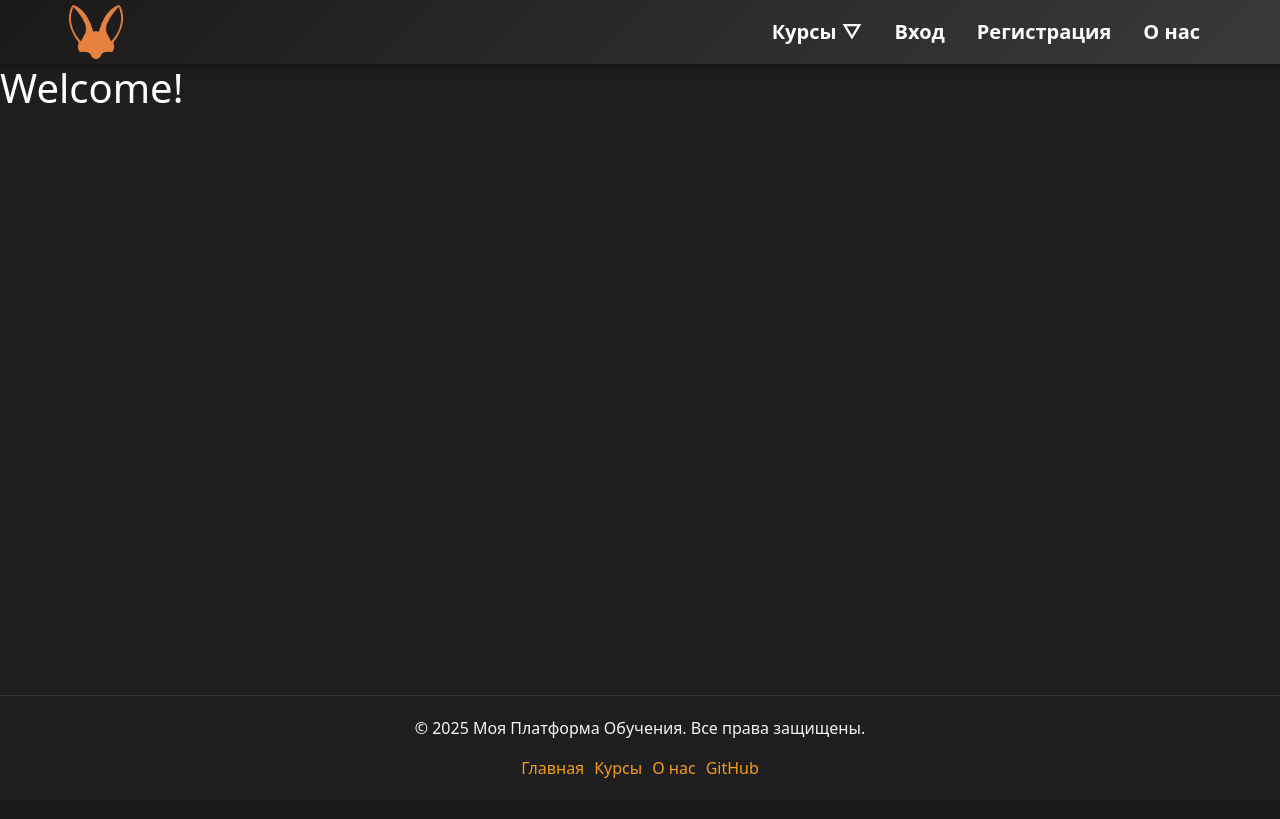
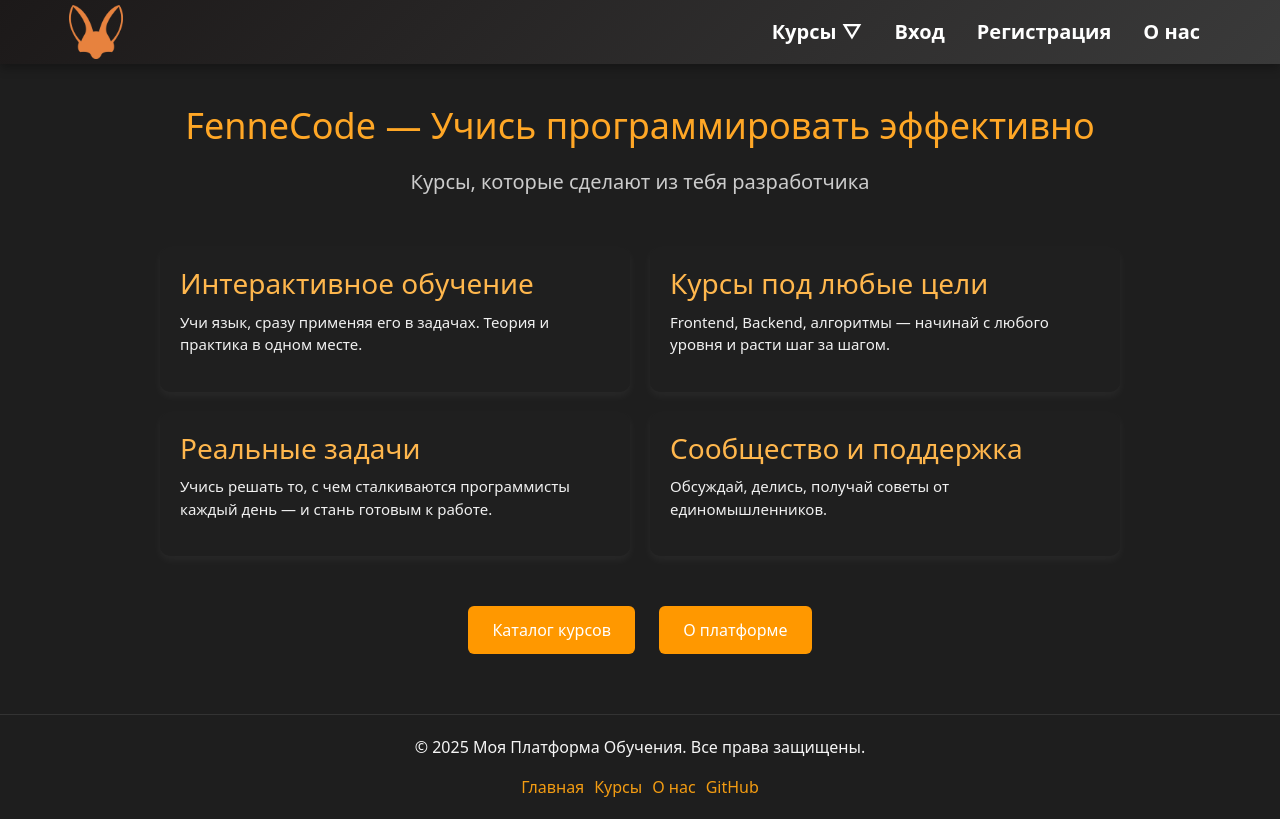
Before and after one commit to JustReika21/FenneCode, a Django app: page / in a window 1280 px wide. Before the commit the page ends 778 px from the top, so only its background shows below. Run offline with Django 5.2, Linux system fonts and the light colour scheme; parts of the project's set-up code (start-up, migrations or seed data) failed here and were passed over.

Commit message:
Add favicon Update main page Update courses and lessons styles

```diff
--- /dev/null
+++ b/static/css/core/index.css
@@ -0,0 +1,70 @@
+.homepage-wrapper {
+    max-width: 1000px;
+    margin: 0 auto;
+    padding: 40px 20px;
+    color: #f0f0f0;
+}
+
+.hero-section {
+    text-align: center;
+    margin-bottom: 50px;
+}
+
+.hero-title {
+    font-size: 36px;
+    color: #ffa726;
+    margin-bottom: 20px;
+}
+
+.hero-subtitle {
+    font-size: 20px;
+    color: #cccccc;
+}
+
+.features {
+    display: flex;
+    flex-wrap: wrap;
+    justify-content: space-between;
+    gap: 20px;
+    margin-bottom: 40px;
+}
+
+.feature-card {
+    background-color: #1f1f1f;
+    padding: 20px;
+    border-radius: 10px;
+    flex: 1 1 45%;
+    box-shadow: 0px 4px 10px rgba(255, 255, 255, 0.05);
+}
+
+.feature-card h3 {
+    color: #ffb74d;
+    margin-bottom: 10px;
+}
+
+.feature-card p {
+    font-size: 15px;
+    line-height: 1.5;
+}
+
+.cta-buttons {
+    text-align: center;
+    margin-top: 30px;
+}
+
+.cta-button {
+    display: inline-block;
+    padding: 12px 24px;
+    margin: 10px;
+    background-color: #ff9800;
+    color: #fff;
+    border: none;
+    border-radius: 6px;
+    font-size: 16px;
+    text-decoration: none;
+    transition: background-color 0.3s ease;
+}
+
+.cta-button:hover {
+    background-color: #fb8c00;
+}
--- a/static/css/courses/courses_info.css
+++ b/static/css/courses/courses_info.css
@@ -5,7 +5,6 @@
     background: #1e1e1e;
     border-radius: 10px;
     color: #f5f5f5;
-    box-shadow: 0px 4px 10px rgba(255, 255, 255, 0.1);
 }
 
 h2 {
--- a/static/css/lessons/lesson_details.css
+++ b/static/css/lessons/lesson_details.css
@@ -5,7 +5,6 @@
     background: #1e1e1e;
     border-radius: 10px;
     color: #f5f5f5;
-    box-shadow: 0px 4px 10px rgba(255, 255, 255, 0.1);
 }
 
 .lesson-title {
--- a/templates/base.html
+++ b/templates/base.html
@@ -4,6 +4,15 @@
 <head>
     <meta charset="UTF-8">
     <link href="https://cdn.jsdelivr.net/npm/bootstrap@5.3.0/dist/css/bootstrap.min.css" rel="stylesheet">
+    <link rel="apple-touch-icon" sizes="180x180" href="{% static 'img/apple-touch-icon.png' %}">
+    <link rel="icon" type="image/png" sizes="96x96" href="{% static 'img/favicon-96x96.png' %}">
+    <link rel="icon" type="image/png" sizes="192x192" href="{% static 'img/web-app-manifest-192x192.png' %}">
+    <link rel="icon" type="image/png" sizes="512x512" href="{% static 'img/web-app-manifest-512x512.png' %}">
+    <link rel="icon" type="image/svg+xml" href="{% static 'img/favicon.svg' %}">
+    <link rel="shortcut icon" href="{% static 'img/favicon.ico' %}">
+
+    <link rel="manifest" href="{% static 'img/site.webmanifest' %}">
+
     <link rel="stylesheet" href="{% static 'css/base.css' %}">
     <link rel="stylesheet" href="{% static 'css/navbar.css' %}">
     <meta name="viewport" content="width=device-width, initial-scale=1.0">
@@ -11,12 +20,10 @@
 <body>
     <div class="page-wrapper">
     {% include 'includes/header.html' %}
-
-    <main class="flex-grow-1">
-        {% block content %}
-        {% endblock %}
-    </main>
-
+        <div class="flex-grow-1">
+            {% block content %}
+            {% endblock %}
+        </div>
     {% include 'includes/footer.html' %}
     </div>
 </body>
--- a/templates/core/index.html
+++ b/templates/core/index.html
@@ -1,5 +1,36 @@
 {% extends 'base.html' %}
+{% load static %}
 {% block content %}
-	<title>FenneCode</title>
-    <h1>Welcome!</h1>
+    <title>FenneCode</title>
+    <link rel="stylesheet" href="{% static 'css/core/index.css' %}">
+    <div class="homepage-wrapper">
+        <div class="hero-section">
+            <h1 class="hero-title">FenneCode — Учись программировать эффективно</h1>
+            <p class="hero-subtitle">Курсы, которые сделают из тебя разработчика</p>
+        </div>
+
+        <div class="features">
+            <div class="feature-card">
+                <h3>Интерактивное обучение</h3>
+                <p>Учи язык, сразу применяя его в задачах. Теория и практика в одном месте.</p>
+            </div>
+            <div class="feature-card">
+                <h3>Курсы под любые цели</h3>
+                <p>Frontend, Backend, алгоритмы — начинай с любого уровня и расти шаг за шагом.</p>
+            </div>
+            <div class="feature-card">
+                <h3>Реальные задачи</h3>
+                <p>Учись решать то, с чем сталкиваются программисты каждый день — и стань готовым к работе.</p>
+            </div>
+            <div class="feature-card">
+                <h3>Сообщество и поддержка</h3>
+                <p>Обсуждай, делись, получай советы от единомышленников.</p>
+            </div>
+        </div>
+
+        <div class="cta-buttons">
+            <a href="{% url 'courses:courses' %}" class="cta-button">Каталог курсов</a>
+            <a href="#" class="cta-button">О платформе</a>
+        </div>
+    </div>
 {% endblock %}
```
Also changed, not shown: static/img/apple-touch-icon.png (added), static/img/favicon-96x96.png (added), static/img/favicon.ico (added), static/img/favicon.svg (added), static/img/site.webmanifest (added), static/img/web-app-manifest-192x192.png (added), static/img/web-app-manifest-512x512.png (added).
